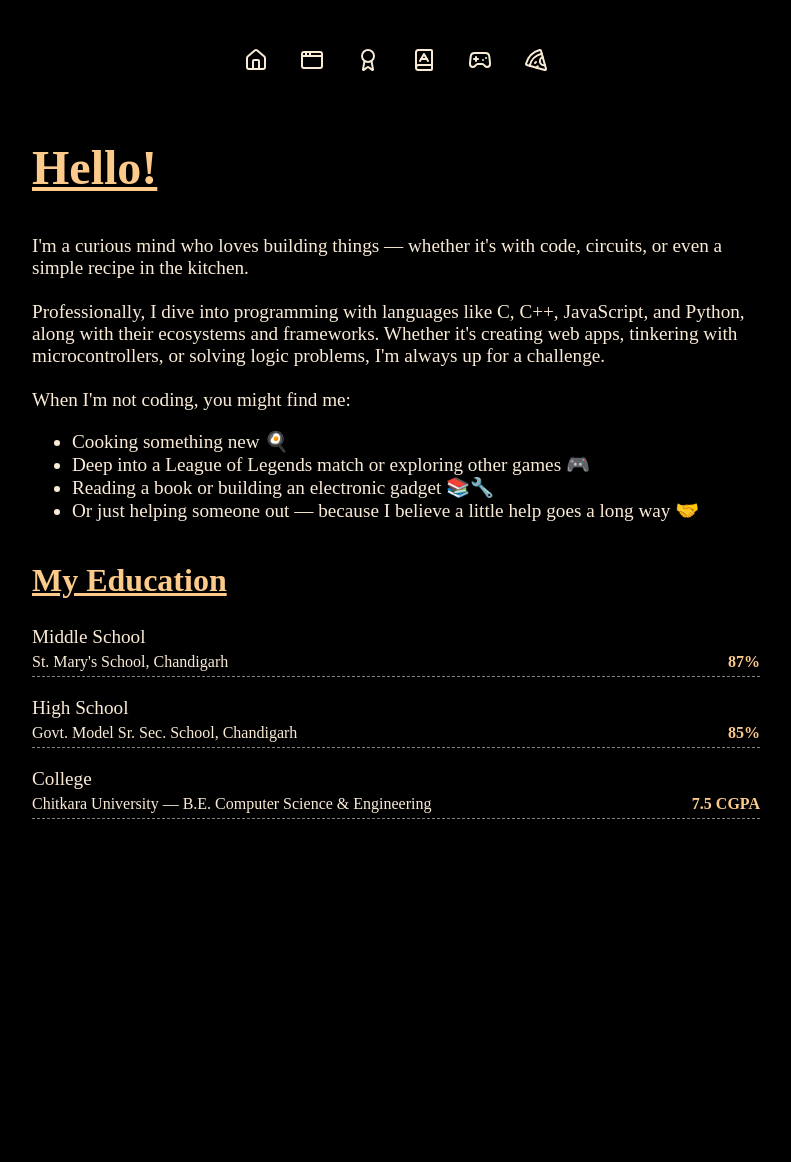
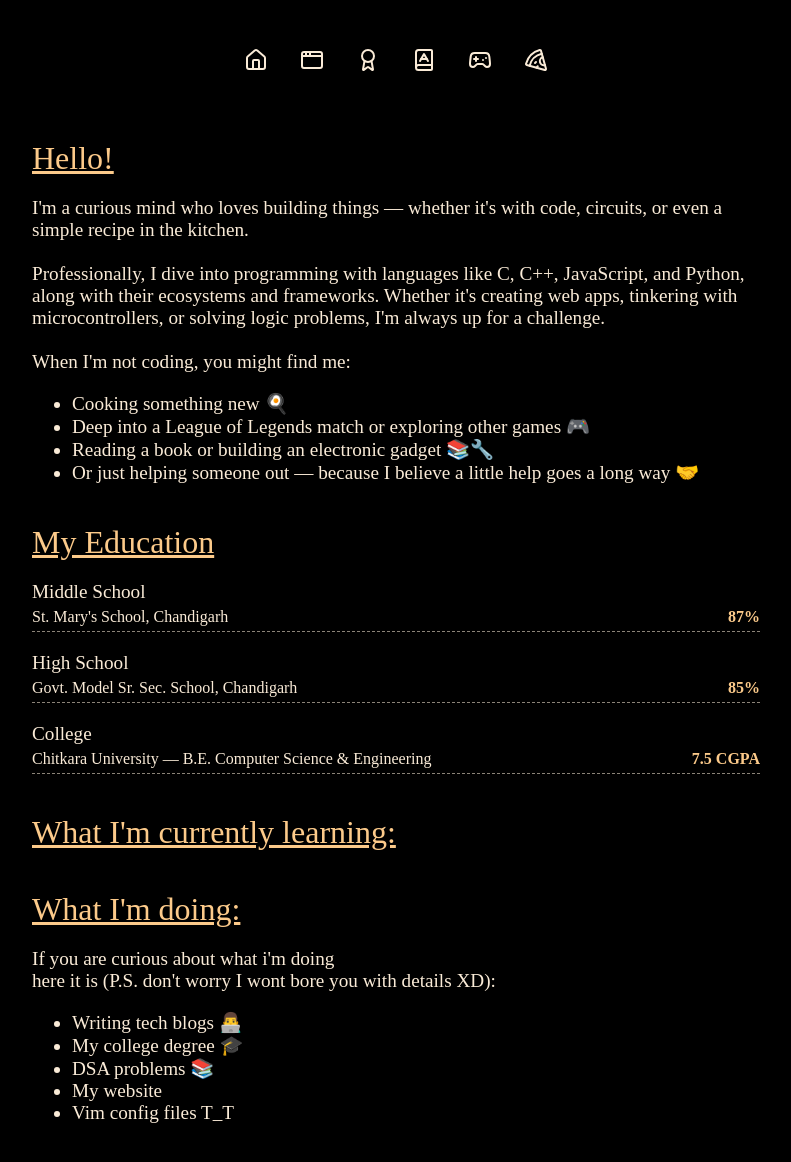
Before and after one commit to JayArindamMaity/jayarindammaity.github.io, a React (Vite) app: page /#/ in a window 1280 px wide. Shown: the top 1162 px of the page, without its empty margins (244-1035 px from the left). Before the commit the page ends 919 px from the top, so only its background shows below. Built offline with nearby package versions, Linux system fonts and the light colour scheme.

Commit message:
more additions

```diff
--- a/src/components/navbar/navbar.css
+++ b/src/components/navbar/navbar.css
@@ -45,7 +45,7 @@
 }
 
 .nav-main {
-  max-width: 800px;
+  max-width: 1200px;
   width: 100%;
 }
 
--- a/src/pages/home/home.css
+++ b/src/pages/home/home.css
@@ -4,27 +4,17 @@
     color: antiquewhite;
 }
 
-.home-heading {
-    font-size: xx-large;
-    text-decoration: underline;
-    color: rgb(252, 202, 138);
-}
-
-.heading-content {
+.home-content {
     margin-top: 20px;
     font-size: larger;
 }
 
-.education-heading {
+.content-heading {
     text-decoration: underline;
-    margin-top: 20px;
+    margin-top: 40px;
+    margin-bottom: 20px;
     font-size: xx-large;
     color: rgb(252, 202, 138);
-}
-
-.education {
-    margin-top: 40px;
-    color: antiquewhite;
 }
 
 .section-title {
--- a/src/pages/home/home.tsx
+++ b/src/pages/home/home.tsx
@@ -4,8 +4,8 @@ export default function Home() {
   return (
     <>
       <div className="home-main">
-        <div className="home-heading"><h2>Hello!</h2></div>
-        <div className="heading-content">
+        <div className="content-heading">Hello!</div>
+        <div className="home-content">
           I'm a curious mind who loves building things — whether it's with code,
           circuits, or even a simple recipe in the kitchen.
           <br /> <br />
@@ -29,7 +29,7 @@ export default function Home() {
         </div>
 
         <div className="education">
-          <h2 className="education-heading">My Education</h2>
+          <div className="content-heading">My Education</div>
           <div className="education-entry">
             <div className="edu-level">Middle School</div>
             <div className="edu-details">
@@ -54,6 +54,28 @@ export default function Home() {
             </div>
           </div>
         </div>
+
+        <div className="my-learning">
+          <div className="content-heading">
+            What I'm currently learning:
+          </div>
+        </div>
+
+        <div className="my-working">
+          <div className="content-heading">
+            What I'm doing:
+          </div>
+          <div className="home-content">
+            If you are curious about what i'm doing <br /> here it is (P.S. don't worry I wont bore you with details XD):
+            <ul>
+              <li>Writing tech blogs 👨‍💻</li>
+              <li>My college degree 🎓</li>
+              <li>DSA problems 📚</li>
+              <li>My website </li>
+              <li>Vim config files T_T </li>
+            </ul>
+          </div>
+        </div>
       </div>
     </>
   );
```
